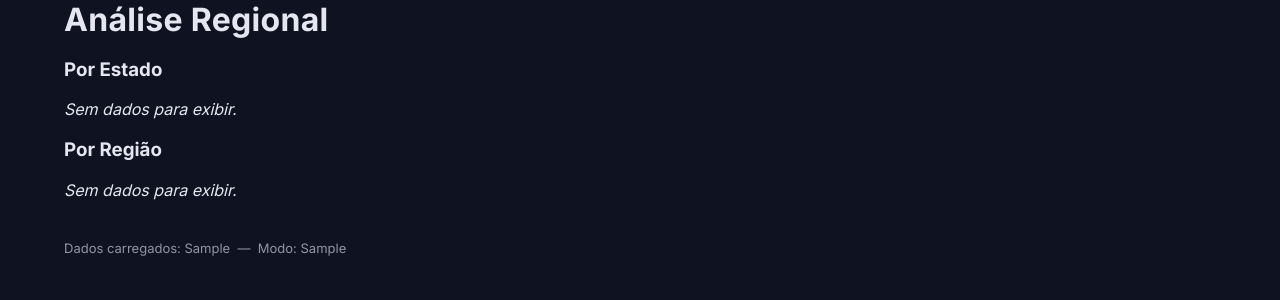
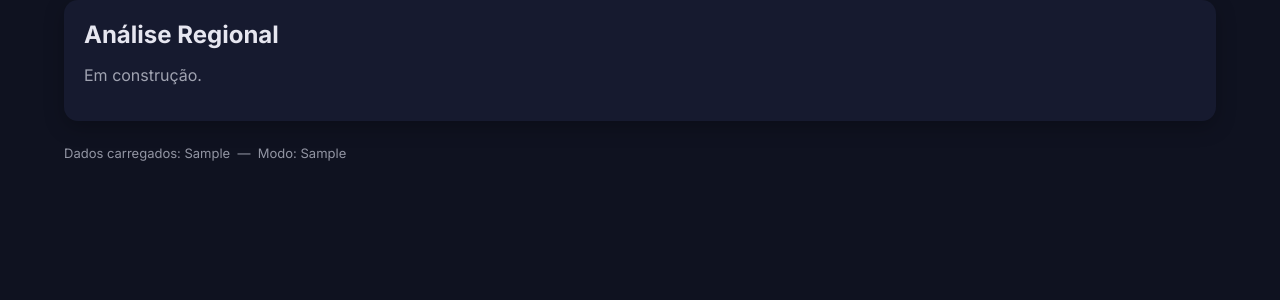
Before and after one commit to MacDowell354/dashboard-nandamac-ia, a Flask app: template templates/analise_regional.html in a window 1280 px wide. Shown: the part 197-497 px from the top of the page. Run offline with Flask 3, Linux system fonts and the light colour scheme; the template is opened without the code that fills it: most values are stand-ins (such as "Sample title", 1, 10 or a date in 2020).

Commit message:
Update analise_regional.html

```diff
--- a/templates/analise_regional.html
+++ b/templates/analise_regional.html
@@ -1,12 +1,5 @@
 {% extends "base.html" %}
+{% block title %}Análise Regional — Dashboard IA{% endblock %}
 {% block content %}
-<h1>Análise Regional</h1>
-
-<h3>Por Estado</h3>
-{% set table = tbl_estado %}
-{% include "widgets/table.html" %}
-
-<h3>Por Região</h3>
-{% set table = tbl_regiao %}
-{% include "widgets/table.html" %}
+  <div class="card"><h2 style="margin:0">Análise Regional</h2><p class="muted">Em construção.</p></div>
 {% endblock %}
```
